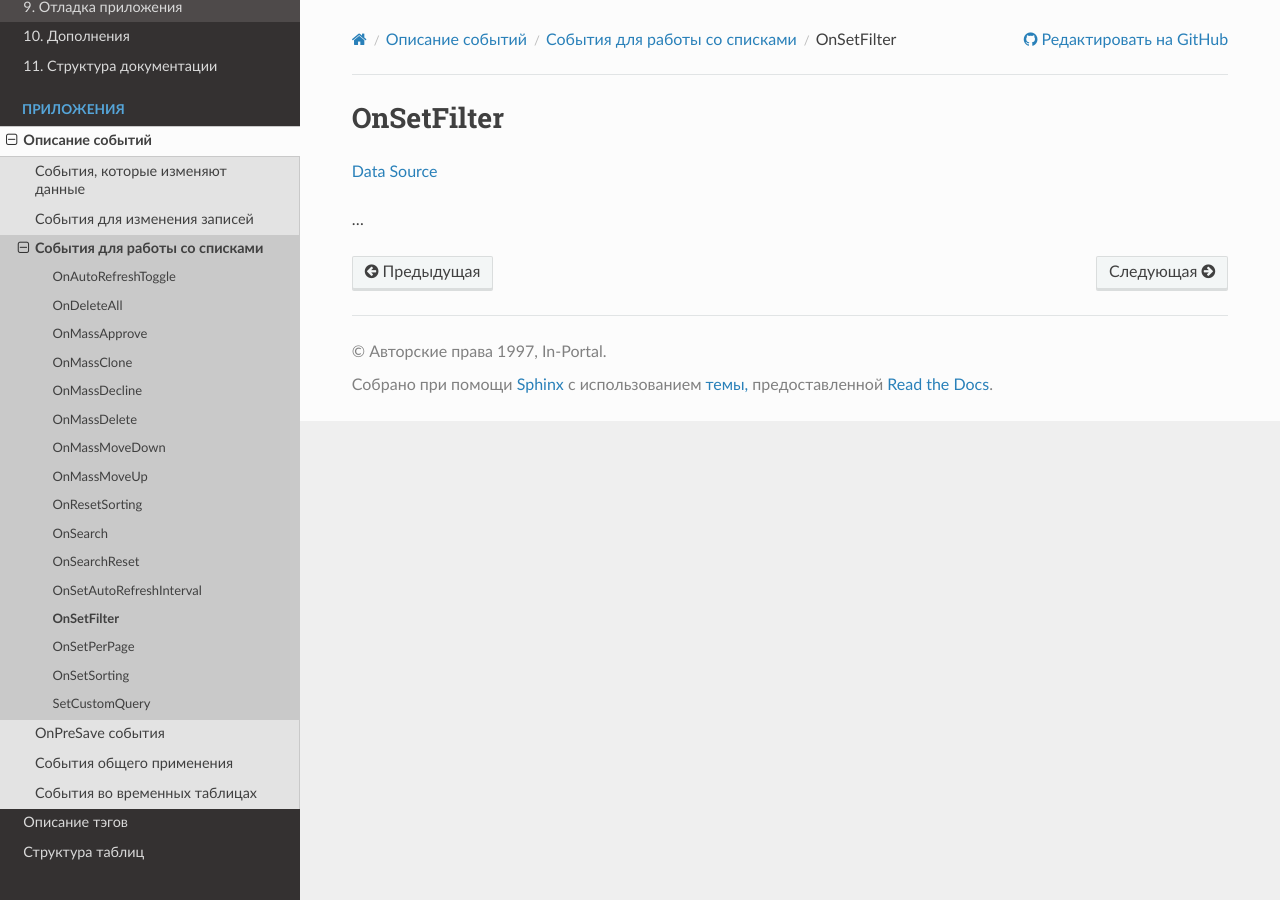
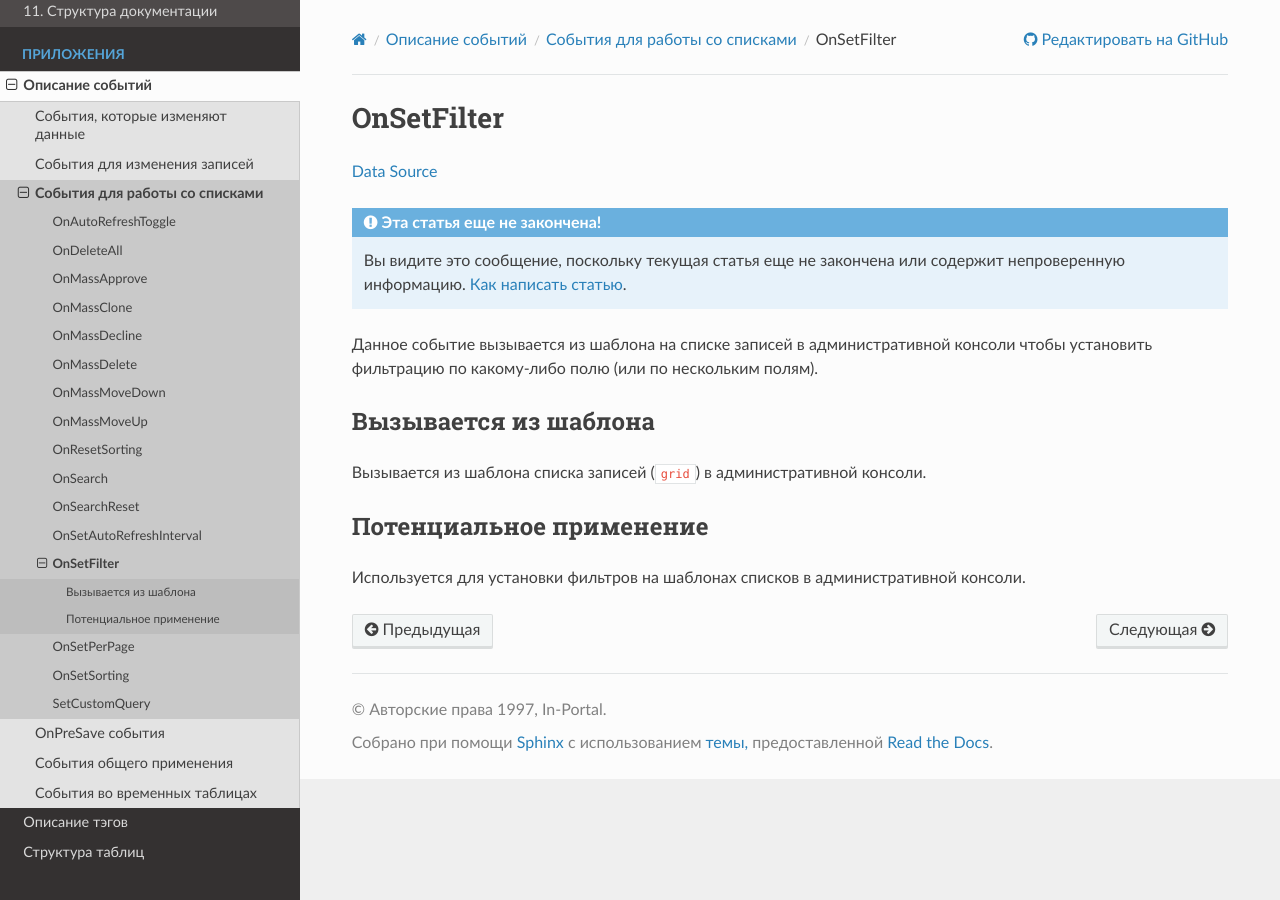
Before and after one commit to in-portal/guide-ru, a Sphinx documentation site: the page built from docs/events/lists/on_set_filter.rst, in a window 1280 px wide. Built offline with Sphinx 7.4.7 and the Read the Docs theme 3.1.0, drawn with Linux system fonts in a browser that asks for light colours.

Commit message:
Integrated "/events/lists/on_set_filter.rst"

```diff
--- a/docs/events/lists/on_set_filter.rst
+++ b/docs/events/lists/on_set_filter.rst
@@ -2,6 +2,19 @@ OnSetFilter
 ===========
 `Data Source`_
 
-...
+.. include:: /includes/not_finished.rst
+
+Данное событие вызывается из шаблона на списке записей в административной консоли чтобы установить фильтрацию
+по какому-либо полю (или по нескольким полям).
+
+Вызывается из шаблона
+---------------------
+
+Вызывается из шаблона списка записей (``grid``) в административной консоли.
+
+Потенциальное применение
+------------------------
+
+Используется для установки фильтров на шаблонах списков в административной консоли.
 
 .. _Data Source: http://guide.in-portal.org/rus/index.php/EventHandler:OnSetFilter
```
